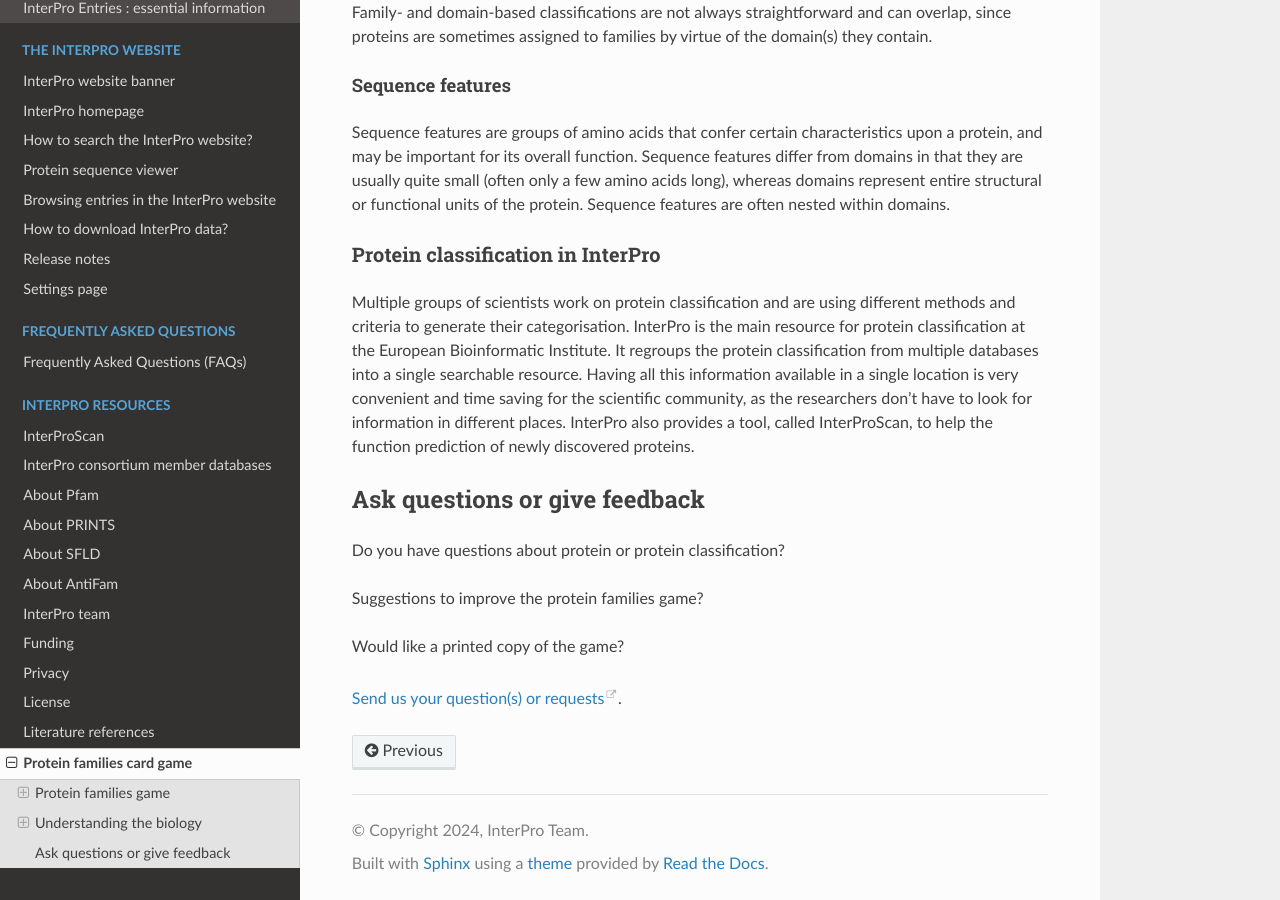
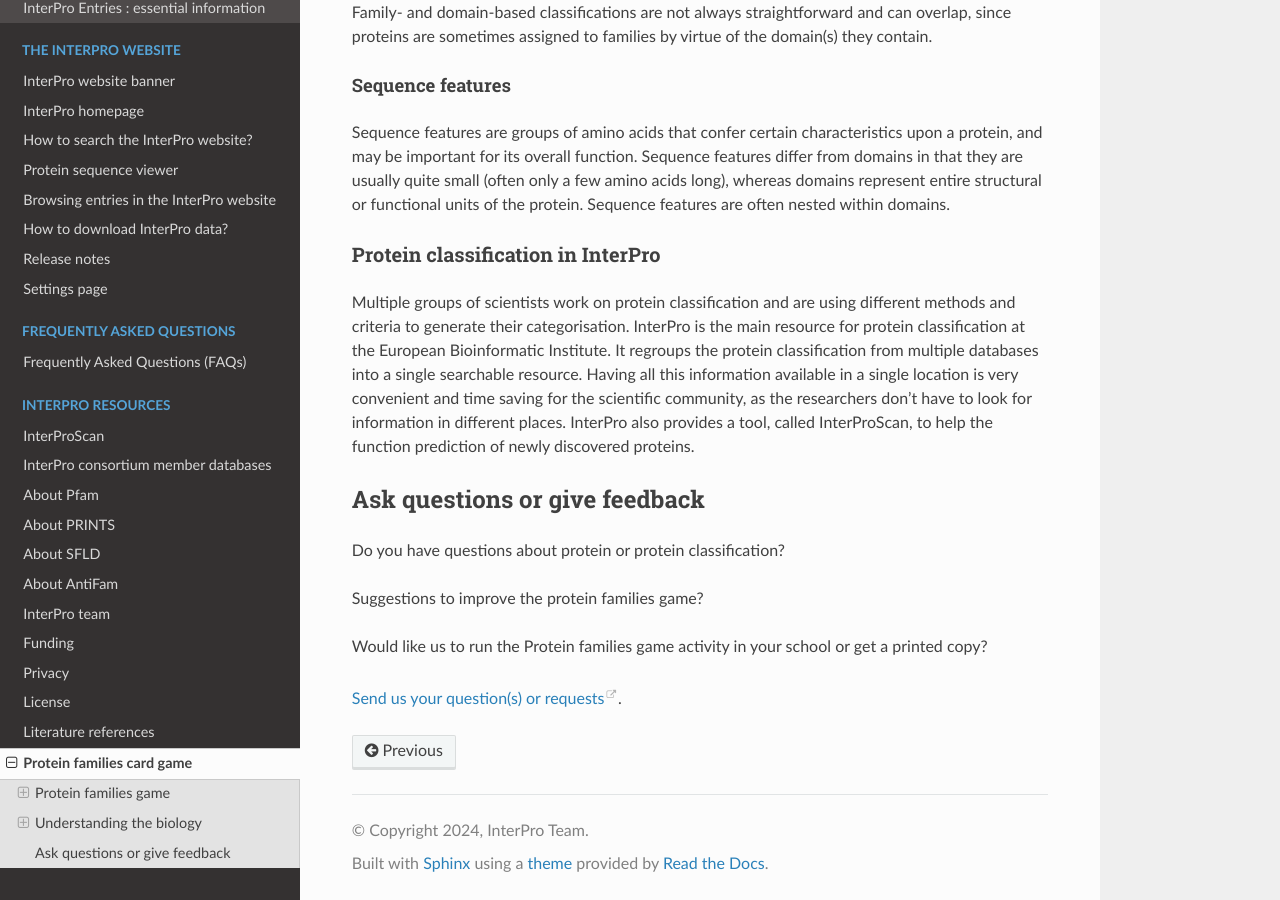
Before and after one commit to ProteinsWebTeam/interpro-docs, a Sphinx documentation site: the page built from docs/protein_families_game.rst, in a window 1280 px wide and 900 px high, scrolled down 6824 px. Built offline with Sphinx 7.4.7 and the Read the Docs theme 2.0.0, drawn with Linux system fonts in a browser that asks for light colours.

Commit message:
Update protein_families_game.rst

```diff
--- a/docs/protein_families_game.rst
+++ b/docs/protein_families_game.rst
@@ -209,6 +209,6 @@ Do you have questions about protein or protein classification?
 
 Suggestions to improve the protein families game?
 
-Would like a printed copy of the game?
+Would like us to run the Protein families game activity in your school or get a printed copy?
 
 `Send us your question(s) or requests <https://www.ebi.ac.uk/about/contact/support/interpro>`_.
```
